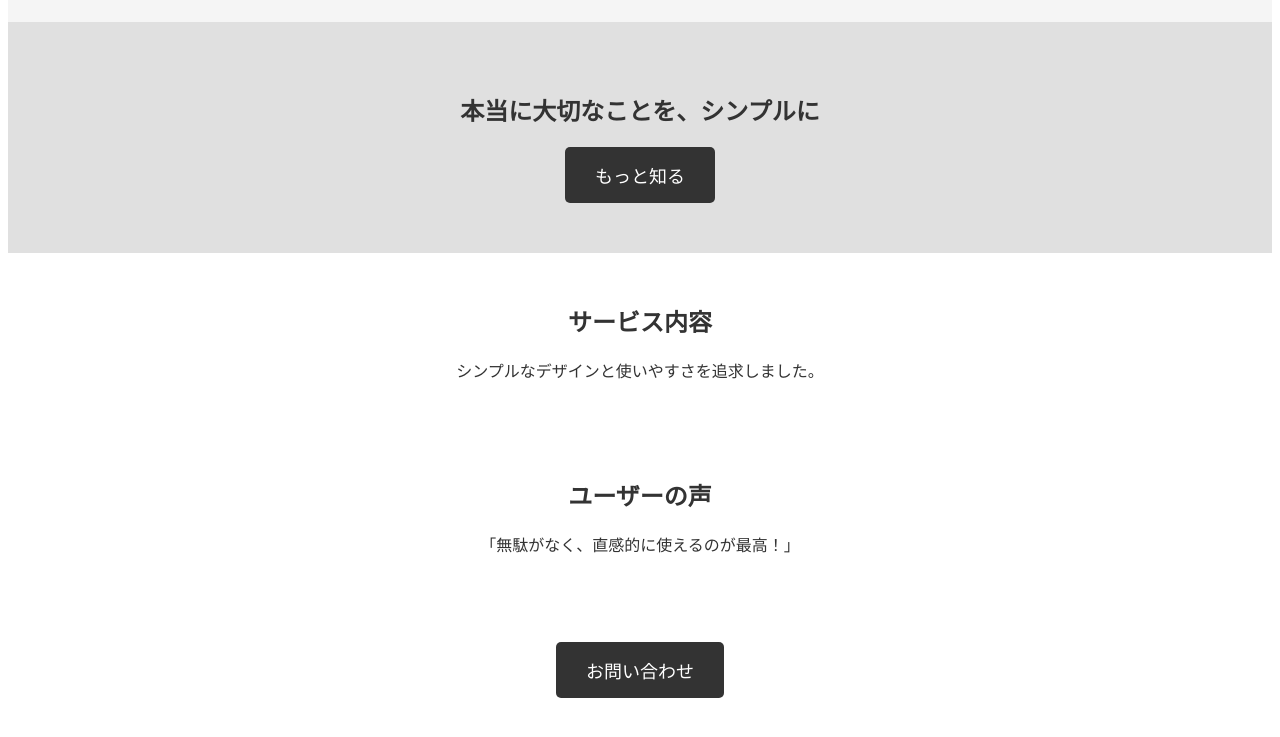
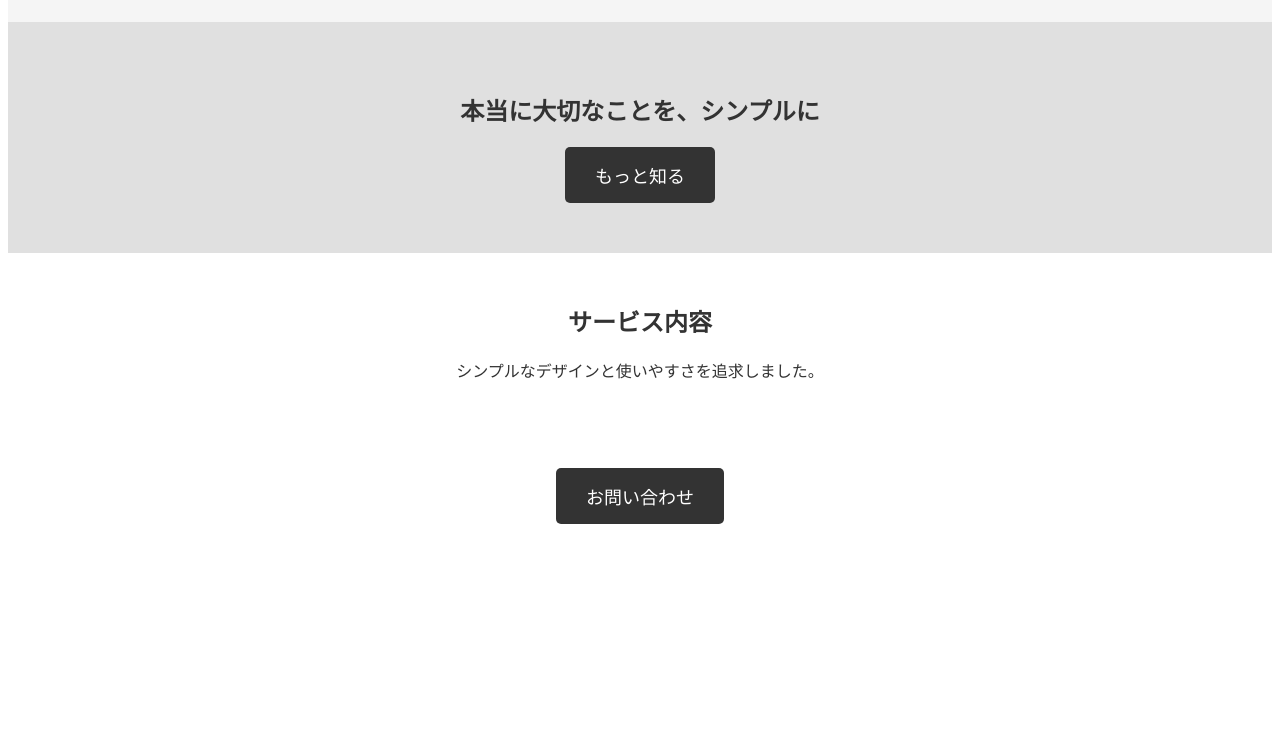
Before and after one commit to coco556/p2, a plain HTML site: page simple.html in a window 1280 px wide. Shown: the part 115-852 px from the top of the page. After the commit the page ends 800 px from the top, so only its background shows below. Drawn offline with Linux system fonts and the light colour scheme; files that its build step writes are made by us from their sources.

Commit message:
simple.html

```diff
--- a/simple.html
+++ b/simple.html
@@ -4,7 +4,7 @@
     <meta charset="UTF-8">
     <meta name="viewport" content="width=device-width, initial-scale=1.0">
     <title>シンプルなLP</title>
-    <link rel="stylesheet" href="simple.css">
+    <link rel="stylesheet" href="css/simple.css">
 </head>
 <body>
     <header>
@@ -21,11 +21,6 @@
         <p>シンプルなデザインと使いやすさを追求しました。</p>
     </section>
 
-    <section class="testimonial">
-        <h2>ユーザーの声</h2>
-        <p>「無駄がなく、直感的に使えるのが最高！」</p>
-    </section>
-
     <section class="cta-section">
         <button class="cta">お問い合わせ</button>
     </section>
```
